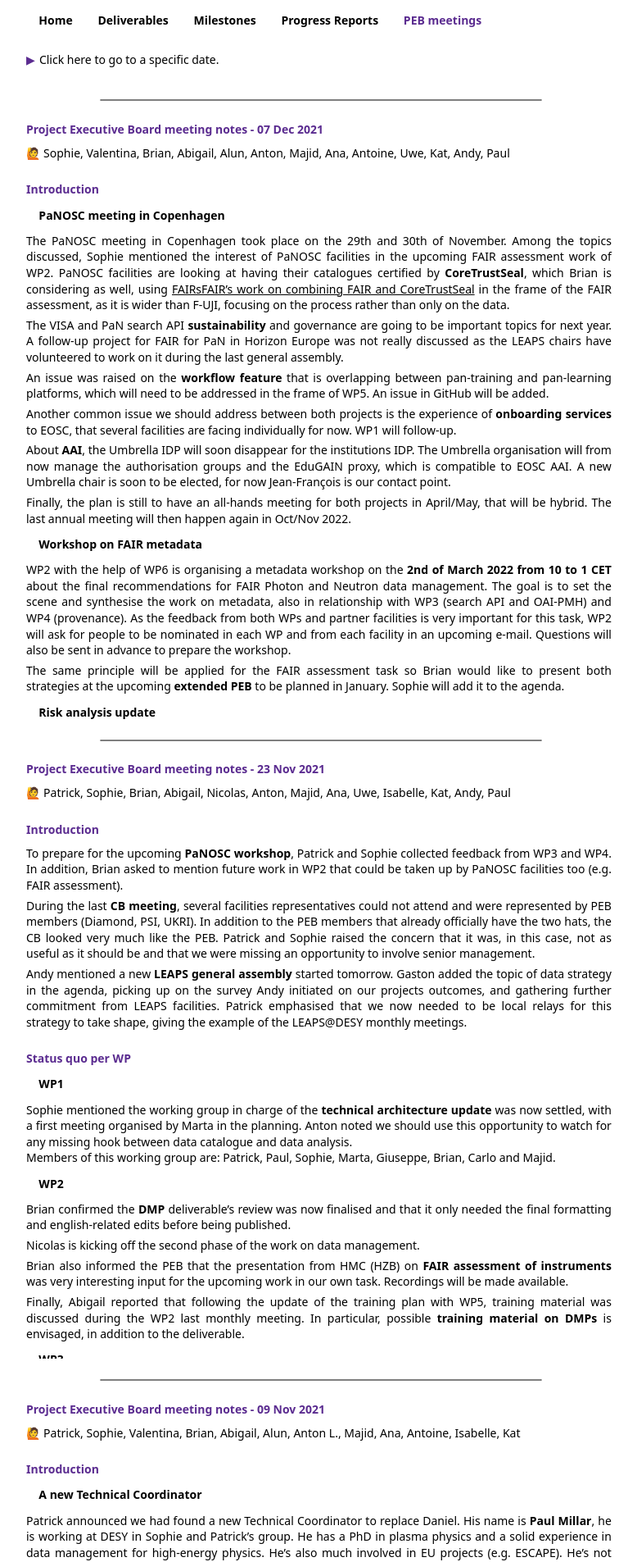
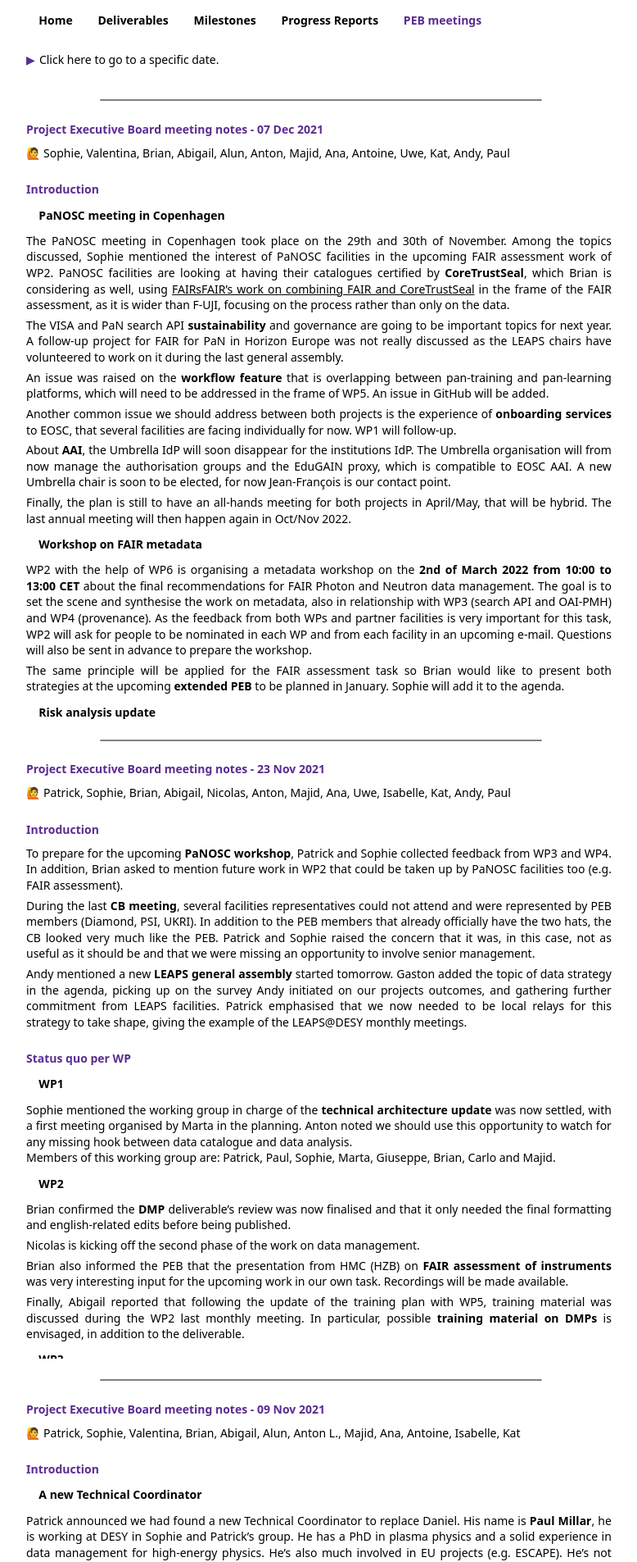
Before and after one commit to ExPaNDS-eu/WP1-reporting, a Jekyll site: the page built from pebs.html, in a window 1280 px wide. Shown: the top 1905 px of the page at 82% size, without its empty margins (248-1026 px from the left). Built offline with Jekyll 4.4.1, drawn with Linux system fonts in a browser that asks for light colours.

Commit message:
pauls fixes

```diff
--- a/_pebs/2021-12-07-notes.html
+++ b/_pebs/2021-12-07-notes.html
@@ -5,10 +5,10 @@
 <p>The VISA and PaN search API <b>sustainability</b> and governance are going to be important topics for next year. A follow-up project for FAIR for PaN in Horizon Europe was not really discussed as the LEAPS chairs have volunteered to work on it during the last general assembly.</p>
 <p>An issue was raised on the <b>workflow feature</b> that is overlapping between pan-training and pan-learning platforms, which will need to be addressed in the frame of WP5. An issue in GitHub will be added.</p>
 <p>Another common issue we should address between both projects is the experience of <b>onboarding services</b> to EOSC, that several facilities are facing individually for now. WP1 will follow-up.</p>
-<p>About <b>AAI</b>, the Umbrella IDP will soon disappear for the institutions IDP. The Umbrella organisation will from now manage the authorisation groups and the EduGAIN proxy, which is compatible to EOSC AAI. A new Umbrella chair is soon to be elected, for now Jean-François is our contact point.</p>
+<p>About <b>AAI</b>, the Umbrella IdP will soon disappear for the institutions IdP. The Umbrella organisation will from now manage the authorisation groups and the EduGAIN proxy, which is compatible to EOSC AAI. A new Umbrella chair is soon to be elected, for now Jean-François is our contact point.</p>
 <p>Finally, the plan is still to have an all-hands meeting for both projects in April/May, that will be hybrid. The last annual meeting will then happen again in Oct/Nov 2022.</p>
 <h2>Workshop on FAIR metadata</h2>
-<p>WP2 with the help of WP6 is organising a metadata workshop on the <b>2nd of March 2022 from 10 to 1 CET</b> about the final recommendations for FAIR Photon and Neutron data management. The goal is to set the scene and synthesise the work on metadata, also in relationship with WP3 (search API and OAI-PMH) and WP4 (provenance). As the feedback from both WPs and partner facilities is very important for this task, WP2 will ask for people to be nominated in each WP and from each facility in an upcoming e-mail. Questions will also be sent in advance to prepare the workshop. </p>
+<p>WP2 with the help of WP6 is organising a metadata workshop on the <b>2nd of March 2022 from 10:00 to 13:00 CET</b> about the final recommendations for FAIR Photon and Neutron data management. The goal is to set the scene and synthesise the work on metadata, also in relationship with WP3 (search API and OAI-PMH) and WP4 (provenance). As the feedback from both WPs and partner facilities is very important for this task, WP2 will ask for people to be nominated in each WP and from each facility in an upcoming e-mail. Questions will also be sent in advance to prepare the workshop. </p>
 <p>The same principle will be applied for the FAIR assessment task so Brian would like to present both strategies at the upcoming <b>extended PEB</b> to be planned in January. Sophie will add it to the agenda.</p>
 <h2>Risk analysis update</h2>
 <p>Following the update of the risk analysis by WP1, Sophie asked the WP leaders to check their respective risks and provide feedback:</p>
```
